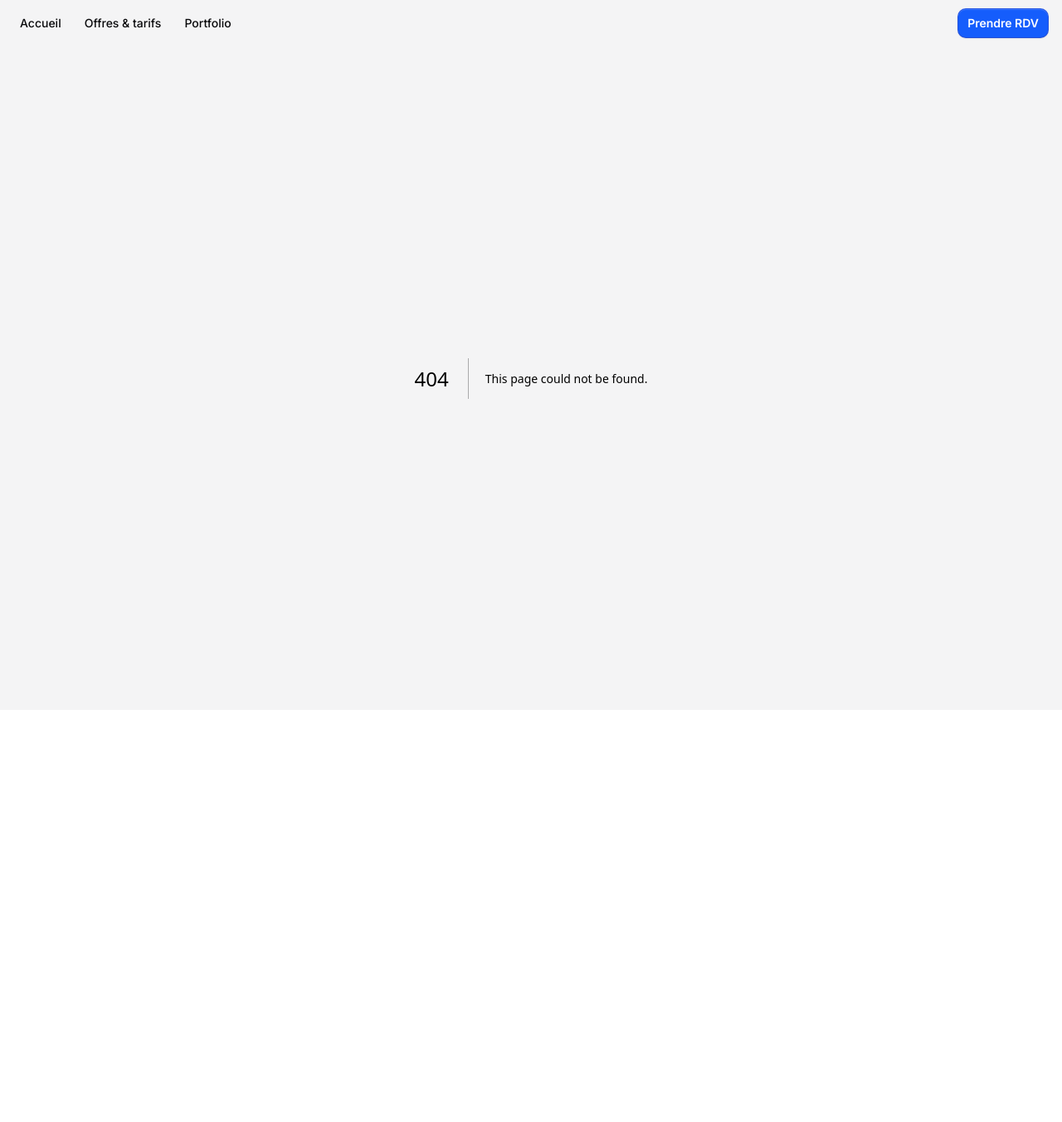
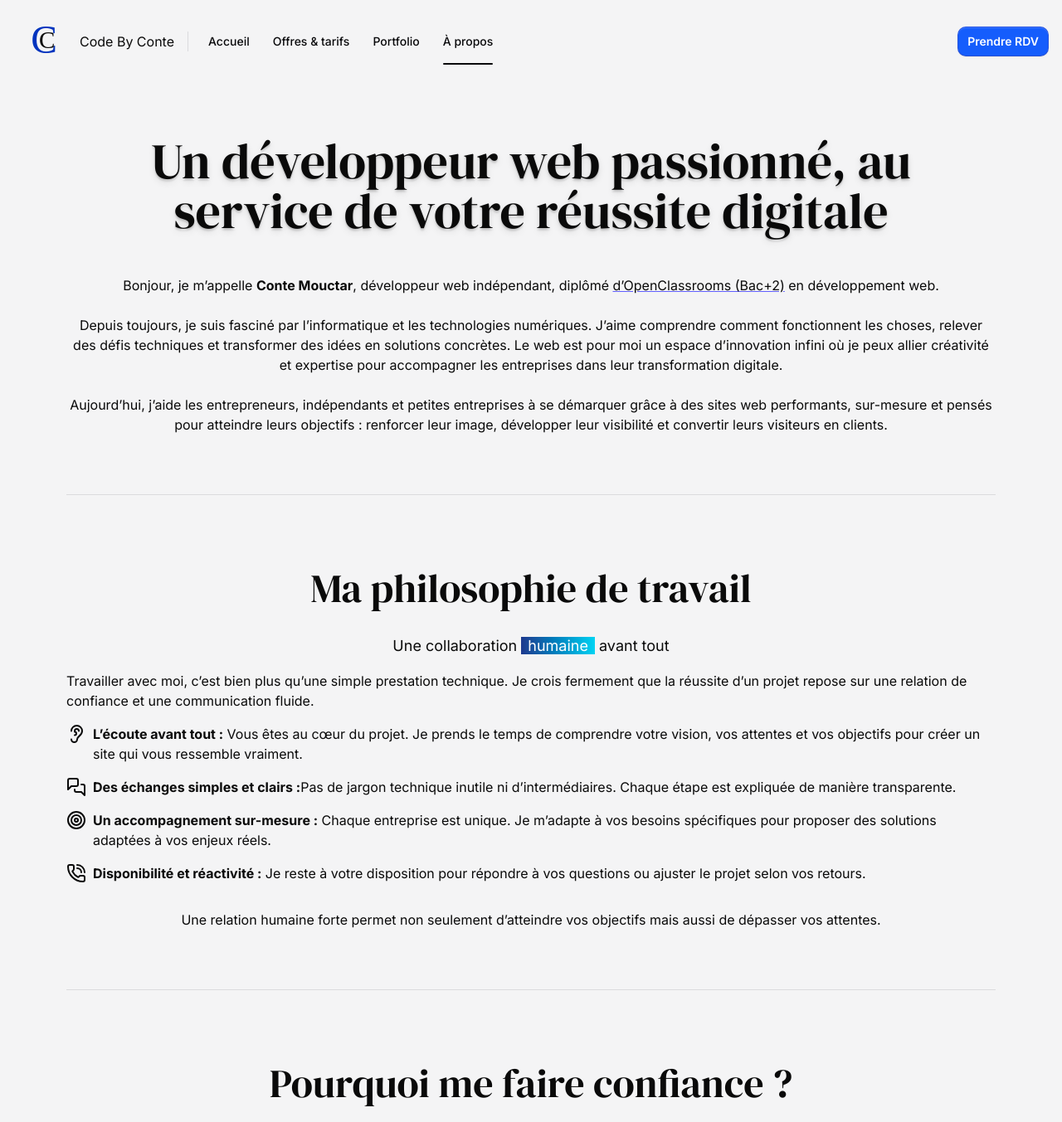
Before and after one commit to codebyconte/Freelance, a Next.js app: page /a-propos in a window 1280 px wide. Before the commit this address had no page. Shown: the top 1353 px of the page at 83% size. Before the commit the page ends 856 px from the top, so only its background shows below. Built offline with nearby package versions, Linux system fonts and the light colour scheme.

Commit message:
mise a jour

```diff
--- /dev/null
+++ b/src/app/a-propos/page.jsx
@@ -0,0 +1,192 @@
+import { Button } from "@/components/ui/button";
+import { Divider } from "@/components/ui/divider";
+import { dmSerif } from "../styles/fonts";
+import {
+  Ear,
+  MessagesSquare,
+  Target,
+  PhoneCall,
+  GraduationCap,
+  Brain,
+  Handshake,
+} from "lucide-react";
+
+export default function AboutPage() {
+  return (
+    <section className="max-w-6xl mx-auto px-4 py-16 space-y-18">
+      <div className="text-center space-y-6 ">
+        <h1
+          className={`${dmSerif.className} text-4xl md:text-6xl text-shadow-lg`}
+        >
+          Un développeur web passionné, au service de votre réussite digitale
+        </h1>
+        <p className="mt-12">
+          Bonjour, je m’appelle <span className="font-bold">Conte Mouctar</span>
+          , développeur web indépendant, diplômé{" "}
+          <span className="underline decoration-indigo-500">
+            d’OpenClassrooms (Bac+2)
+          </span>{" "}
+          en développement web.
+        </p>
+        <p>
+          Depuis toujours, je suis fasciné par l’informatique et les
+          technologies numériques. J’aime comprendre comment fonctionnent les
+          choses, relever des défis techniques et transformer des idées en
+          solutions concrètes. Le web est pour moi un espace d’innovation infini
+          où je peux allier créativité et expertise pour accompagner les
+          entreprises dans leur transformation digitale.
+        </p>
+        <p>
+          Aujourd’hui, j’aide les entrepreneurs, indépendants et petites
+          entreprises à se démarquer grâce à des sites web performants,
+          sur-mesure et pensés pour atteindre leurs objectifs : renforcer leur
+          image, développer leur visibilité et convertir leurs visiteurs en
+          clients.
+        </p>
+      </div>
+
+      <Divider />
+
+      <div className="space-y-4   ">
+        <h2
+          className={`${dmSerif.className} text-3xl md:text-5xl max-w-6xl text-center p-4`}
+        >
+          Ma philosophie de travail
+        </h2>
+        <p className="text-center text-lg">
+          Une collaboration{" "}
+          <span className="box-decoration-slice bg-linear-to-r from-blue-900 to-cyan-400 text-white px-2">
+            humaine
+          </span>{" "}
+          avant tout
+        </p>
+        <p>
+          Travailler avec moi, c’est bien plus qu’une simple prestation
+          technique. Je crois fermement que la réussite d’un projet repose sur
+          une relation de confiance et une communication fluide.
+        </p>
+        <ul className="space-y-4">
+          <li className="flex gap-2">
+            <div>
+              <Ear />
+            </div>
+            <p>
+              <span className="font-bold">L’écoute avant tout :</span> Vous êtes
+              au cœur du projet. Je prends le temps de comprendre votre vision,
+              vos attentes et vos objectifs pour créer un site qui vous
+              ressemble vraiment.
+            </p>
+          </li>
+
+          <li className="flex gap-2">
+            <div>
+              <MessagesSquare />
+            </div>
+            <p>
+              <span className="font-bold ">
+                Des échanges simples et clairs :
+              </span>
+              Pas de jargon technique inutile ni d’intermédiaires. Chaque étape
+              est expliquée de manière transparente.
+            </p>
+          </li>
+          <li className="flex gap-2">
+            <div>
+              <Target />
+            </div>
+            <p>
+              <span className="font-bold">Un accompagnement sur-mesure :</span>{" "}
+              Chaque entreprise est unique. Je m’adapte à vos besoins
+              spécifiques pour proposer des solutions adaptées à vos enjeux
+              réels.
+            </p>
+          </li>
+          <li className="flex gap-2">
+            <div>
+              <PhoneCall />
+            </div>
+            <p>
+              <span className="font-bold">Disponibilité et réactivité :</span>{" "}
+              Je reste à votre disposition pour répondre à vos questions ou
+              ajuster le projet selon vos retours.
+            </p>
+          </li>
+        </ul>
+        <p className="text-center mt-8">
+          Une relation humaine forte permet non seulement d’atteindre vos
+          objectifs mais aussi de dépasser vos attentes.
+        </p>
+      </div>
+
+      <Divider />
+
+      <div className="space-y-4">
+        <h2
+          className={`${dmSerif.className} text-3xl md:text-5xl max-w-6xl text-center p-4`}
+        >
+          Pourquoi me faire confiance ?
+        </h2>
+        <ul className="space-y-4">
+          <li>
+            <div className="flex justify-center gap-2 mb-2">
+              <GraduationCap />
+              <h3 className="font-semibold text-center ">Formation solide</h3>
+            </div>
+            <p className="md:text-center">
+              Diplômé d’OpenClassrooms en développement web (Bac+2), je maîtrise
+              les technologies modernes comme HTML5, CSS3, JavaScript, React.js
+              et Tailwind CSS.
+            </p>
+          </li>
+          <li className="mt-10">
+            <div className="flex justify-center gap-2 mb-2">
+              <Brain />
+              <h3 className="font-semibold">Passionné & curieux</h3>
+            </div>
+            <p className="md:text-center">
+              Le monde numérique évolue vite. Je reste en veille constante pour
+              proposer des solutions toujours à la pointe.
+            </p>
+          </li>
+          <li className="mt-10">
+            <div className="flex justify-center gap-2 mb-2">
+              <Handshake />
+              <h3 className="font-semibold">Engagement fort</h3>
+            </div>
+            <p className="md:text-center">
+              Votre satisfaction est ma priorité. Je m’investis pleinement dans
+              chaque mission pour obtenir un résultat à la hauteur de vos
+              attentes.
+            </p>
+          </li>
+        </ul>
+      </div>
+
+      <Divider />
+
+      <div className="space-y-4">
+        <h2
+          className={`${dmSerif.className} text-3xl md:text-5xl max-w-6xl text-center p-4`}
+        >
+          Mon objectif
+        </h2>
+        <p className="text-center">
+          Vous aider à prendre une longueur d’avance sur le web. Que vous soyez
+          une petite entreprise, un entrepreneur ou un indépendant, je vous
+          accompagne pour créer un site qui vous distingue vraiment.
+        </p>
+      </div>
+
+      <div className="text-center space-y-4">
+        <h3 className="text-xl font-semibold">Prêt à collaborer ?</h3>
+        <p>
+          Ensemble, nous pouvons transformer vos idées en un outil digital
+          performant qui sert vos ambitions.
+        </p>
+        <Button href="/contact" color="blue">
+          Contactez-moi dès maintenant
+        </Button>
+      </div>
+    </section>
+  );
+}
--- a/src/app/layout.js
+++ b/src/app/layout.js
@@ -3,13 +3,15 @@ import Header from "@/components/layout/Header";
 import { inter } from "@/app/styles/fonts";
 
 export const metadata = {
-  title:
-    "Développeur Web Freelance — Sites professionnels sur-mesure | Conte Mouctar",
+  title: "Code By Conte",
   description:
     "Je crée des sites web performants, rapides et élégants pour les entreprises et indépendants. Site vitrine, e-commerce ou refonte, le tout 100% sur-mesure.",
   robots: {
     index: true,
     follow: true,
+  },
+  icons: {
+    icon: "/Logo.svg",
   },
 };
 
--- a/src/components/layout/Header.jsx
+++ b/src/components/layout/Header.jsx
@@ -1,6 +1,8 @@
 "use client";
 
+import Image from "next/image";
 import { usePathname } from "next/navigation";
+import Link from "next/link";
 import { Button } from "@/components/ui/button";
 import { StackedLayout } from "@/components/ui/stacked-layout";
 import {
@@ -8,12 +10,17 @@ import {
   SidebarBody,
   SidebarItem,
   SidebarSection,
+  SidebarLabel,
+  SidebarDivider,
+  SidebarHeader,
 } from "@/components/ui/sidebar";
 import {
   Navbar,
   NavbarItem,
   NavbarSection,
   NavbarSpacer,
+  NavbarLabel,
+  NavbarDivider,
 } from "@/components/ui/navbar";
 
 export default function Header({ children }) {
@@ -23,6 +30,16 @@ export default function Header({ children }) {
     <StackedLayout
       navbar={
         <Navbar className="max-lg:hidden">
+          <Link href="/" className="flex justify-center items-center">
+            <Image
+              src="/Logo2.svg"
+              width={80}
+              height={80}
+              alt="Logo Code by Conte"
+            />
+            <NavbarLabel>Code By Conte</NavbarLabel>
+          </Link>
+          <NavbarDivider />
           <NavbarSection>
             <NavbarItem href="/" current={pathname === "/"}>
               Accueil
@@ -32,6 +49,9 @@ export default function Header({ children }) {
             </NavbarItem>
             <NavbarItem href="/portfolio" current={pathname === "/portofolio"}>
               Portfolio
+            </NavbarItem>
+            <NavbarItem href="/a-propos" current={pathname === "/a-propos"}>
+              À propos
             </NavbarItem>
           </NavbarSection>
           <NavbarSpacer />
@@ -45,10 +65,22 @@ export default function Header({ children }) {
       sidebar={
         <Sidebar>
           <SidebarBody>
+            <SidebarHeader>
+              <Link href="/" className="flex justify-center items-center">
+                <Image
+                  src="/Logo2.svg"
+                  width={80}
+                  height={80}
+                  alt="Logo Code by Conte"
+                />
+                <SidebarLabel>Code By Conte</SidebarLabel>
+              </Link>
+            </SidebarHeader>
             <SidebarSection>
               <SidebarItem href="/">Acceuil</SidebarItem>
               <SidebarItem href="/services">Offres & tarifs</SidebarItem>
               <SidebarItem href="/portfolio">Portofolio</SidebarItem>
+              <SidebarItem href="/a-propos">À propos</SidebarItem>
             </SidebarSection>
             <SidebarSection>
               <Button href="/contact" color="blue">
--- a/src/components/section/home/Hero.jsx
+++ b/src/components/section/home/Hero.jsx
@@ -7,16 +7,19 @@ export default function Hero() {
   return (
     <section className="h-screen  flex flex-col justify-center items-center ">
       <div className="max-w-5xl  text-center space-y-6 ">
-        <h1 className={`${dmSerif.className} text-6xl  lg:text-8xl `}>
+        <h1
+          className={`${dmSerif.className} text-6xl  lg:text-8xl text-shadow-lg`}
+        >
           Un site web à la hauteur de vos <AuroraText> ambitions</AuroraText>
         </h1>
         <p className=" text-lg sm:text-xl leading-relaxed">
-          Je conçois des sites professionnels sur-mesure <br /> rapides,
-          élégants et optimisés <br /> pour renforcer l’image de votre
-          entreprise et attirer de nouveaux clients.
+          Je conçois des sites professionnels rapides, élégants et optimisés
+          pour renforcer l’image de votre entreprise, attirer de nouveaux
+          clients et vous démarquer dans un monde numérique en constante
+          évolution.
         </p>
         <Button href="/contact" color="blue">
-          Discutons de votre projet
+          Discutons de votre projet gratuitement
         </Button>
         <svg className="size-6 animate-bounce "></svg>
       </div>
--- a/src/components/section/home/JeuxGratter.jsx
+++ b/src/components/section/home/JeuxGratter.jsx
@@ -19,7 +19,8 @@ export function JeuxGratter() {
         <p className="max-w-3xl mx-auto">
           Pour vous remercier de votre visite, grattez une carte au hasard et
           découvrez une ressource offerte pour améliorer votre site. Pas besoin
-          d’achat, aucun engagement.
+          d’achat ni d’engagement juste un petit cadeau pour booster votre
+          présence en ligne.
         </p>
       </div>
       <div className="flex flex-col  justify-center items-center gap-4 md:gap-8 md:flex-row py-8 ">
--- a/src/components/section/home/PourquoiMoi.jsx
+++ b/src/components/section/home/PourquoiMoi.jsx
@@ -12,12 +12,12 @@ export default function PourquoiMoi() {
     <section className="bg-black text-white py-24  px-4 w-full ">
       <div className="max-w-4xl mx-auto text-center mb-16">
         <h2 className={`${dmSerif.className} text-4xl sm:text-6xl font-bold`}>
-          Une approche humaine, des résultats concrets
+          Des solutions digitales pensées pour les entrepreneurs exigeants
         </h2>
         <p className="mt-4 text-lg text-white leading-relaxed">
-          Je ne me contente pas de livrer un site : je vous accompagne pour
-          créer un outil durable, performant et parfaitement aligné avec vos
-          objectifs business.
+          Je ne me contente pas de créer un site : je conçois un outil durable,
+          performant et parfaitement aligné avec vos objectifs business. Chaque
+          projet est unique et fait l’objet d’un accompagnement personnalisé.
         </p>
       </div>
 
--- a/src/components/section/home/ServicesApercu.jsx
+++ b/src/components/section/home/ServicesApercu.jsx
@@ -19,9 +19,9 @@ export default function ServicesApercu() {
           Des services pensées pour faire évoluer votre entreprise
         </h2>
         <p className="text-lg text-[#334155]">
-          Site vitrine, e-commerce, refonte ou optimisation SEO .<br /> je
-          conçois des solutions web sur-mesure, rapides et efficaces, <br />
-          adaptées aux enjeux des entrepreneurs d’aujourd’hui.
+          Que vous ayez besoin d’un site vitrine, d’une boutique e-commerce ou
+          d’une refonte complète, je conçois des solutions web sur-mesure,
+          rapides et efficaces, adaptées aux enjeux des entrepreneurs exigeants.
         </p>
       </div>
       <div className="mt-16 grid gap-8 sm:grid-cols-2 lg:grid-cols-4">
--- a/src/components/section/services/HeroService.jsx
+++ b/src/components/section/services/HeroService.jsx
@@ -5,18 +5,19 @@ export default function HeroService() {
   return (
     <section className="h-screen flex justify-center items-center p-4">
       <div className="max-w-5xl  text-center space-y-6 ">
-        <h1 className={`${dmSerif.className} text-6xl  lg:text-8xl`}>
+        <h1
+          className={`${dmSerif.className} text-6xl  lg:text-8xl text-shadow-lg`}
+        >
           Création de sites web sur-mesure pour servir vos objectifs business
         </h1>
         <p className="text-lg  leading-relaxed">
-          Un site web ne doit pas seulement exister. Il doit inspirer confiance,
-          renforcer votre image, et convertir vos visiteurs en clients.
+          Un site web ne doit pas seulement exister. Il doit être un levier
+          stratégique pour votre entreprise : attirer des prospects qualifiés,
+          fidéliser vos clients et accompagner votre croissance.
         </p>
         <div className="bg-white p-6 rounded-xl border border-gray-200 max-w-xl mx-auto hover:shadow-lg transition-all duration-150">
           <p className="text-gray-800 leading-relaxed py-3">
             Besoin de clarté sur la meilleure solution pour votre entreprise ?
-            En 20 minutes, repartez avec une recommandation claire et
-            personnalisée pour votre projet.
           </p>
           <div>
             <Button color="blue" href="/contact">
--- a/src/components/section/services/OffreInclue.jsx
+++ b/src/components/section/services/OffreInclue.jsx
@@ -35,8 +35,8 @@ export default function OffreInclue() {
           <li className="flex items-start gap-3">
             <Gauge className="text-blue-600 mt-1" size={24} />
             <span>
-              <strong>Performances optimales</strong> — vitesse, SEO,
-              compatibilité mobile
+              <strong>Performances optimales</strong> — vitesse de chargement
+              rapide, SEO renforcé, compatibilité mobile garantie.
             </span>
           </li>
           <li className="flex items-start gap-3">
--- a/src/components/section/services/Quiz.jsx
+++ b/src/components/section/services/Quiz.jsx
@@ -6,7 +6,6 @@ import {
   Dialog,
   DialogActions,
   DialogBody,
-  DialogDescription,
   DialogTitle,
 } from "@/components/ui/dialog";
 
@@ -70,11 +69,11 @@ export default function Quiz() {
     if (first === "Vendre mes produits ou services en ligne")
       return "E-commerce Performant";
     if (trois === "Paiement en ligne sécurisé") {
-      return "E-commerce Performant";
+      return " E-commerce Performant";
     } else if (trois === "Un blog ou espace d’actus") {
-      return "Site Structuré & Évolutif";
+      return " Structuré & Évolutif";
     } else if (trois === "Pas de besoin particulier, je veux un site simple") {
-      return "Site Présence Pro";
+      return " Présence Pro";
     }
   };
 
@@ -84,7 +83,8 @@ export default function Quiz() {
         Pas certain de l’offre qui correspond à vos besoins ?
       </p>
       <p className="text-lg">
-        Faites le test en 2 minutes et recevez une recommandation personnalisée.
+        Faites le test en seulement 2 minutes et recevez une recommandation
+        personnalisée adaptée à vos objectifs.
       </p>
       <Button
         type="button"
@@ -95,7 +95,7 @@ export default function Quiz() {
           setAnswers([]);
         }}
       >
-        Commencer
+        Commencer le test
       </Button>
 
       <Dialog open={isOpen} onClose={setIsOpen} className="flex flex-col">
--- a/src/components/section/services/Tarif.jsx
+++ b/src/components/section/services/Tarif.jsx
@@ -16,9 +16,7 @@ export default function Tarif() {
       <h2
         className={`${dmSerif.className} text-4xl sm:text-6xl font-bold max-w-6xl text-center p-4`}
       >
-        Quel que soit votre objectif renforcer votre image, développer votre
-        visibilité ou vendre en ligne je propose trois solutions claires,
-        fiables , pensées pour les dirigeants exigeants
+        Des solutions adaptées à vos besoins professionnels
       </h2>
       <div className="text-black flex flex-col gap-4 mt-6 lg:flex-row p-4">
         <Card className="hover:ring-4 ring-blue-600">
@@ -36,7 +34,9 @@ export default function Tarif() {
             <ul className="space-y-3">
               <li className="flex items-center gap-2">
                 <Check className="w-5 h-5 text-blue-600" />
-                <span>Design unique & responsive</span>
+                <span>
+                  Design unique & responsive (adapté à tous les écrans)
+                </span>
               </li>
               <li className="flex items-center gap-2">
                 <Check className="w-5 h-5 text-blue-600" />
@@ -165,8 +165,8 @@ export default function Tarif() {
             claire, moderne et crédible.
           </li>
           <li>
-            <span className="font-bold">Structuré & Évolutif</span> : pour
-            publier, se développer, apparaître.
+            <span className="font-bold">Structuré & Évolutif</span> : Pour
+            publier facilement du contenu et accompagner votre développement.
           </li>
           <li>
             <span className="font-bold">E-commerce Performant</span> : pour
```
Also changed, not shown: src/app/contact/page.jsx (+17 -5 lines), public/Logo.svg (added), public/Logo2.svg (added).
